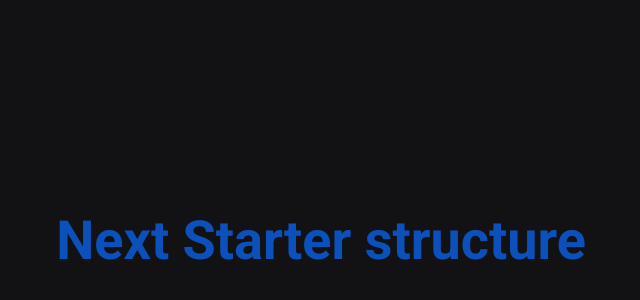
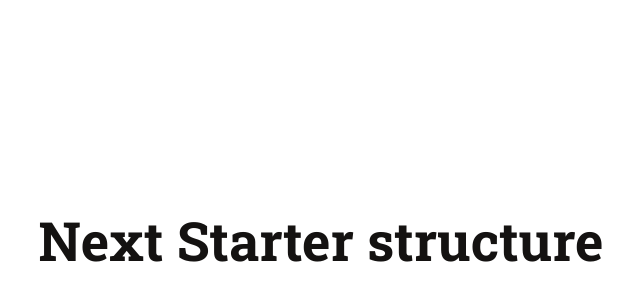
Before and after one commit to merkur-org/client, a Next.js app: page / in a window 1280 px wide. Shown: the part 180-480 px from the top of the page, without its empty margins (319-959 px from the left). Built offline with nearby package versions, Linux system fonts and the light colour scheme.

Commit message:
feat: add style variables :art:

```diff
--- a/package.json
+++ b/package.json
@@ -11,7 +11,7 @@
     "@vercel/node": "^1.8.4",
     "next": "^10.0.7",
     "nodemailer": "^6.4.14",
-    "react": "16.13.1",
+    "react": "^17.0.1",
     "react-dom": "16.13.1",
     "styled-components": "^5.2.0"
   },
--- a/src/pages/_document.tsx
+++ b/src/pages/_document.tsx
@@ -42,8 +42,9 @@ export default class MyDocument extends Document {
         <Head>
           <meta charSet="utf-8" />
 
+          <link rel="preconnect" href="https://fonts.gstatic.com" />
           <link
-            href="https://fonts.googleapis.com/css?family=Roboto:400,500,700"
+            href="https://fonts.googleapis.com/css2?family=Roboto+Slab:wght@300;400;500;600;700&display=swap"
             rel="stylesheet"
           />
 
--- /dev/null
+++ b/src/styles/constants/border.ts
@@ -0,0 +1,5 @@
+const border = {
+  borderRadius: '0.8rem'
+}
+
+export default border
--- /dev/null
+++ b/src/styles/constants/effects.ts
@@ -0,0 +1,5 @@
+const effects = {
+  dropShadow: '0 0 4px rgba(0, 0, 0, 0.25)'
+}
+
+export default effects
--- /dev/null
+++ b/src/styles/constants/index.ts
@@ -0,0 +1,4 @@
+export { default as border } from './border'
+export { default as breakPoints } from './breakPoints'
+export { default as effects } from './effects'
+export { default as transitions } from './transitions'
--- /dev/null
+++ b/src/styles/constants/transitions.ts
@@ -0,0 +1,5 @@
+const transitions = {
+  hover: '0.2s'
+}
+
+export default transitions
--- a/src/styles/global.ts
+++ b/src/styles/global.ts
@@ -1,14 +1,36 @@
 import { createGlobalStyle } from 'styled-components'
 
 export default createGlobalStyle`
-  * {
+  *,
+  *:before,
+  *:after  {
     margin: 0;
     padding: 0;
     box-sizing: border-box;
+    text-decoration:none;
+    list-style:none;
+    font-size:62.5%;
   }
+
+  textarea:focus,
+  input:focus,
+  select:focus,
+  button:focus {
+    box-shadow: 0 0 0 0;
+    border: 0 none;
+    outline: 0;
+  }
+  a, button {
+    text-decoration: none;
+    cursor: pointer;
+  }
+
   body {
-    background: ${props => props.theme.colors.background};
-    color: ${props => props.theme.colors.text};
-    font: 400 16px Roboto, sans-serif;
+    background: ${props => props.theme.colors.white};
+    color: ${props => props.theme.colors.black};
+    font: 400 1.6rem 'Roboto Slab', serif;
+    cursor: default;
   }
+
+
 `
--- a/src/styles/pages/Home.ts
+++ b/src/styles/pages/Home.ts
@@ -11,7 +11,7 @@ export const Container = styled.div`
 
   h1 {
     font-size: 54px;
-    color: ${props => props.theme.colors.primary};
+    color: ${props => props.theme.colors.black};
     margin-top: 40px;
   }
 
--- a/src/styles/theme.ts
+++ b/src/styles/theme.ts
@@ -1,8 +1,16 @@
 const theme = {
   colors: {
-    background: '#121214',
-    text: '#e1e1e6',
-    primary: '#0b50bb'
+    black: '#141211',
+    white: '#FFFFFF',
+    error: '#E45B5B',
+    warning: '#F7C80C',
+    greenPrimary: '#00D844',
+    greenSecundary: '#72FF33',
+    orangePrimary: '#F08E00',
+    yellowPrimary: '#F7C80C',
+    yellowSecundary: '#FFFF70',
+    gray: '#888888',
+    redPrimary: '#F50000'
   }
 }
 
```
Also changed, not shown: src/styles/constants/breakPoints.ts (added, +21 -0 lines), 1 other file (tests, documents, lock files or other folders).
